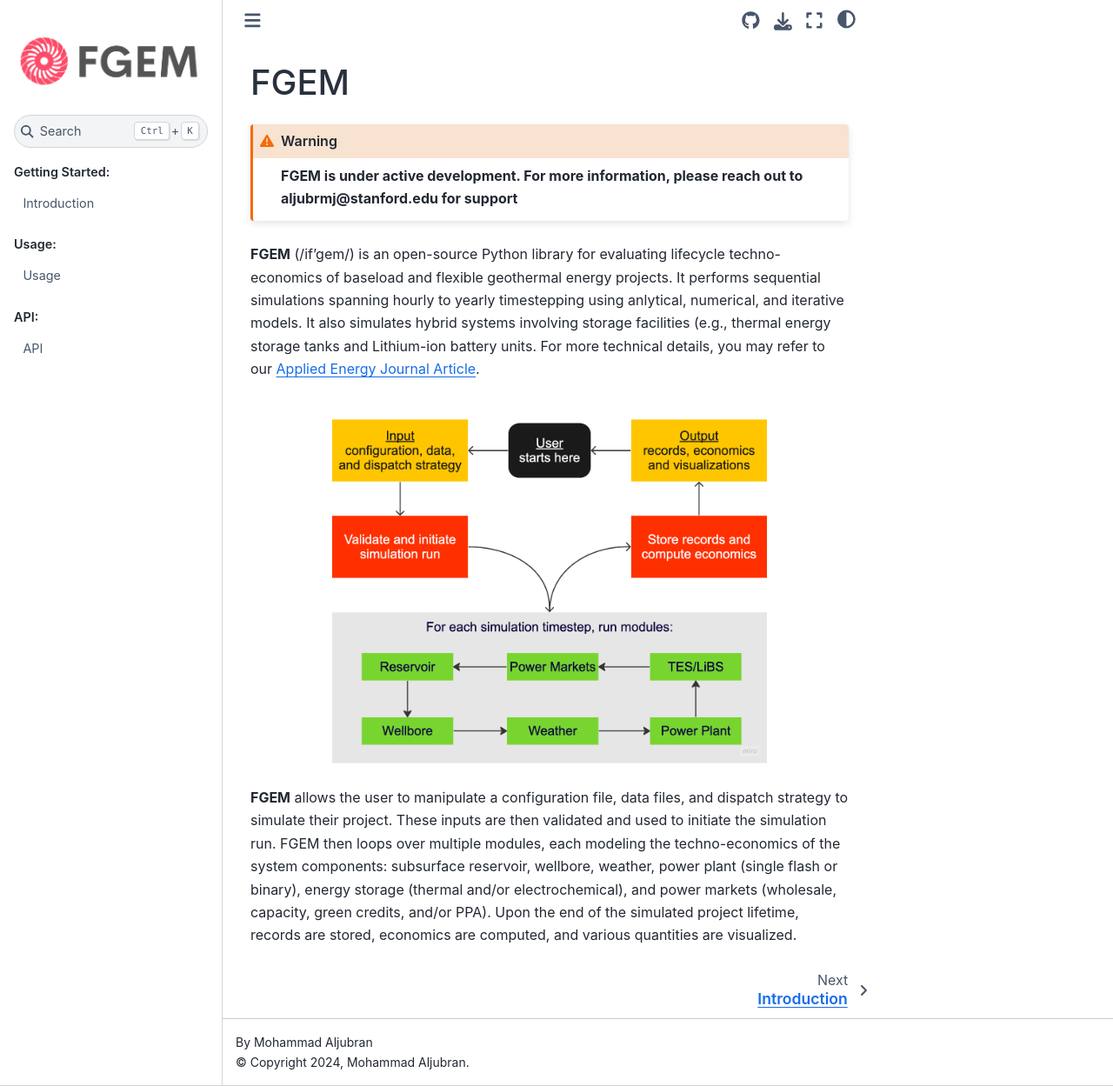
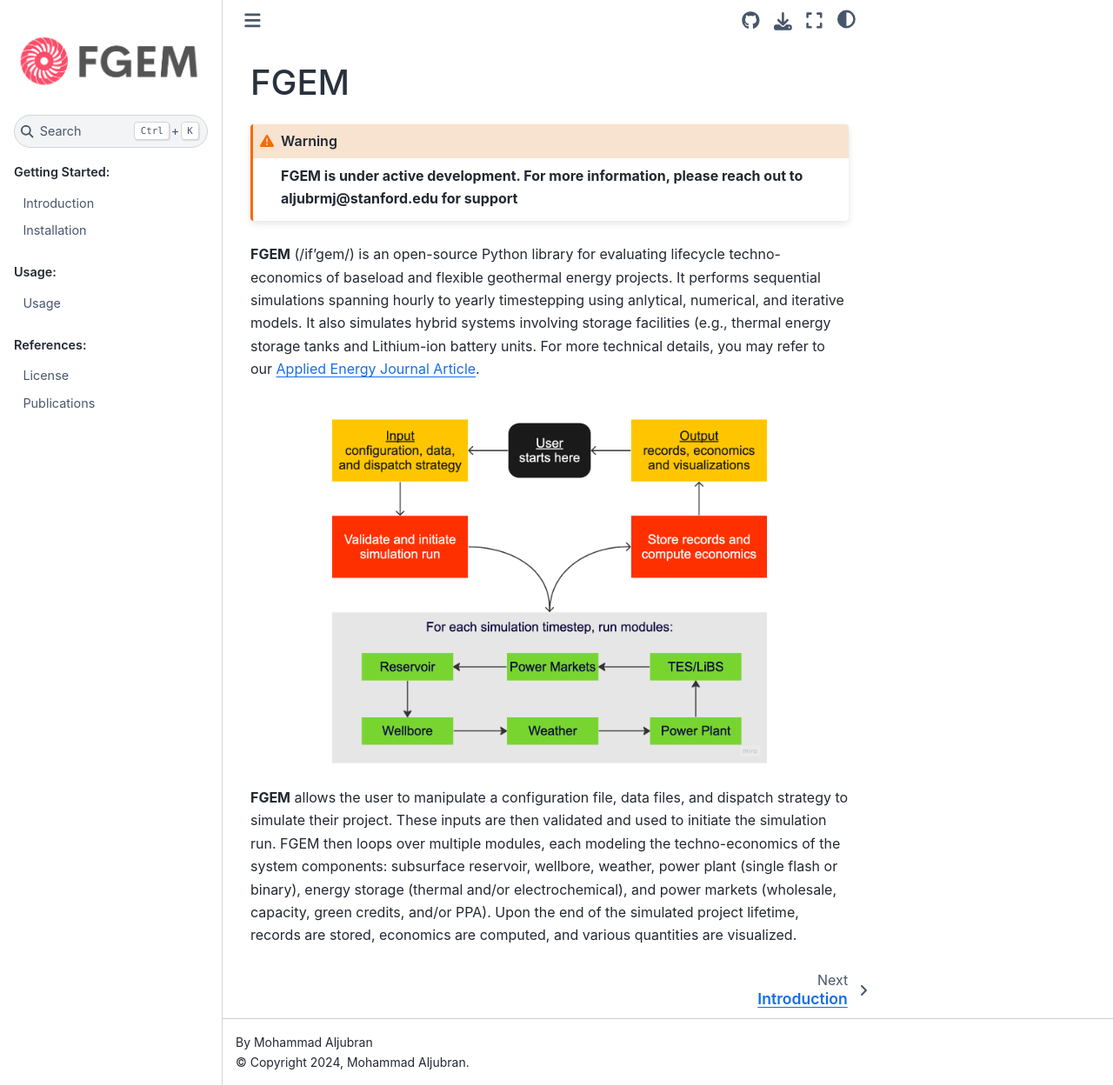
Before and after one commit to tahayehia1995/FGEM, a Sphinx documentation site: the page built from docs/source/index.md, in a window 1280 px wide and 1249 px high. Shown: the whole window at 87% size. Built offline with Sphinx 7.4.7 and the Sphinx Book theme 1.1.4, drawn with Linux system fonts in a browser that asks for light colours.

Commit message:
Update index.md

````diff
--- a/docs/source/index.md
+++ b/docs/source/index.md
@@ -26,6 +26,7 @@ Upon the end of the simulated project lifetime, records are stored, economics ar
 :hidden:
 
 about-introduction
+about-installation
 ```
 
 ```{toctree}
@@ -37,9 +38,10 @@ usage
 ```
 
 ```{toctree}
-:caption: 'API:'
+:caption: 'References:'
 :maxdepth: 1
 :hidden:
 
-api
+reference_license.md
+reference_publications.md
 ```
````
